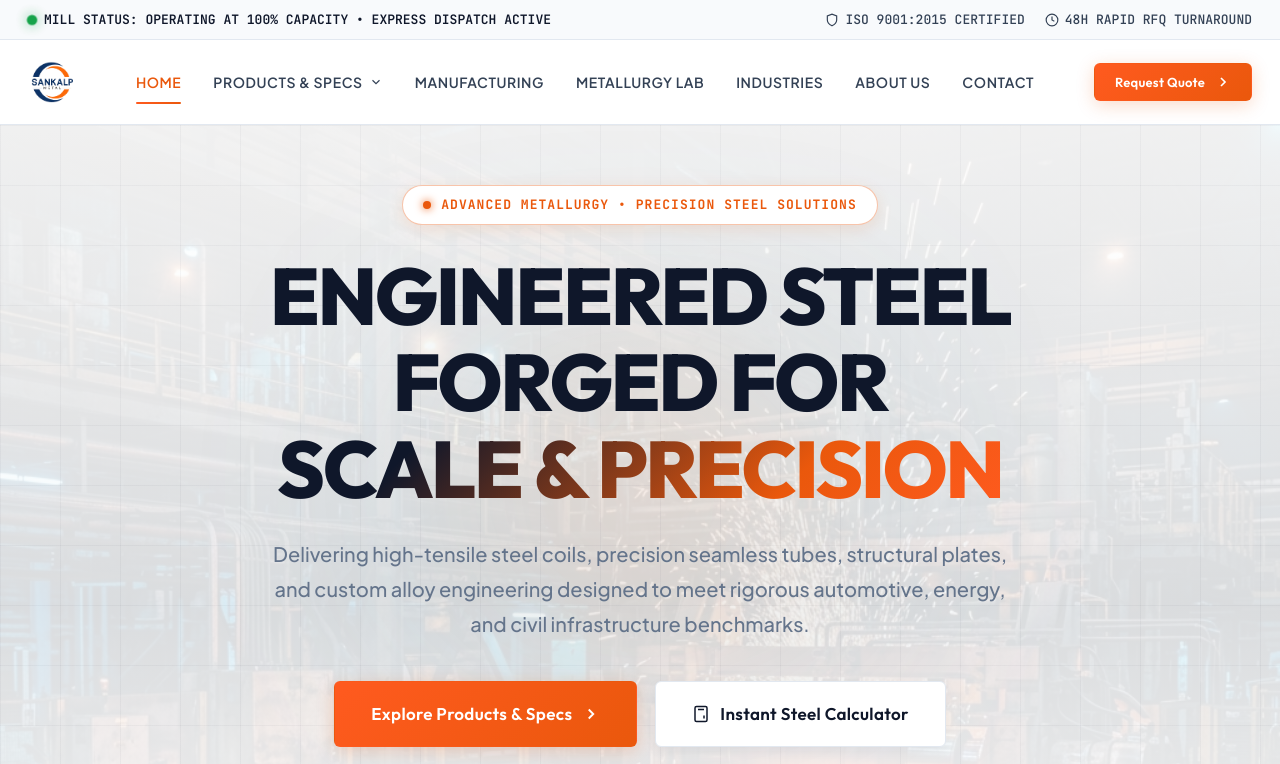
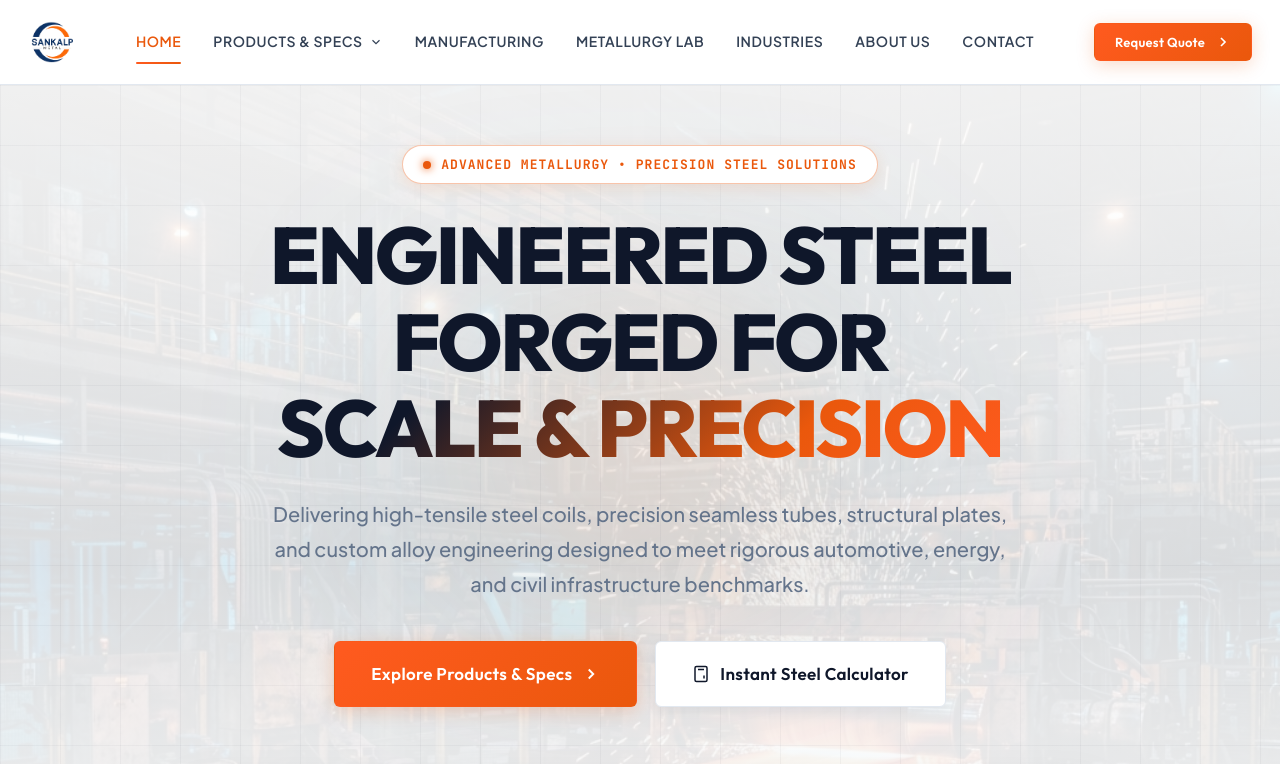
Before and after one commit to zerovintechnologies-sketch/sankalp, a plain HTML site: page index.html in a window 1280 px wide. Shown: the top 764 px of the page. Drawn offline with Linux system fonts and the light colour scheme.

Commit message:
Initial commit - Sankalp website

```diff
--- a/index.html
+++ b/index.html
@@ -32,20 +32,6 @@
     </script>
 </head>
 <body>
-
-    <!-- Top Live Ticker / Announcement Bar -->
-    <div class="top-ticker">
-        <div class="container top-ticker-content">
-            <div class="ticker-status">
-                <span class="pulse-dot"></span>
-                <span>MILL STATUS: OPERATING AT 100% CAPACITY &bull; EXPRESS DISPATCH ACTIVE</span>
-            </div>
-            <div class="ticker-badges">
-                <span><svg width="14" height="14" viewBox="0 0 24 24" fill="none" stroke="currentColor" stroke-width="2"><path d="M12 22s8-4 8-10V5l-8-3-8 3v7c0 6 8 10 8 10z"></path></svg> ISO 9001:2015 CERTIFIED</span>
-                <span><svg width="14" height="14" viewBox="0 0 24 24" fill="none" stroke="currentColor" stroke-width="2"><circle cx="12" cy="12" r="10"></circle><polyline points="12 6 12 12 16 14"></polyline></svg> 48H RAPID RFQ TURNAROUND</span>
-            </div>
-        </div>
-    </div>
 
     <!-- Global Header -->
     <header class="header">
```
Also changed, not shown: about.html (+0 -14 lines), contact.html (+0 -14 lines).
